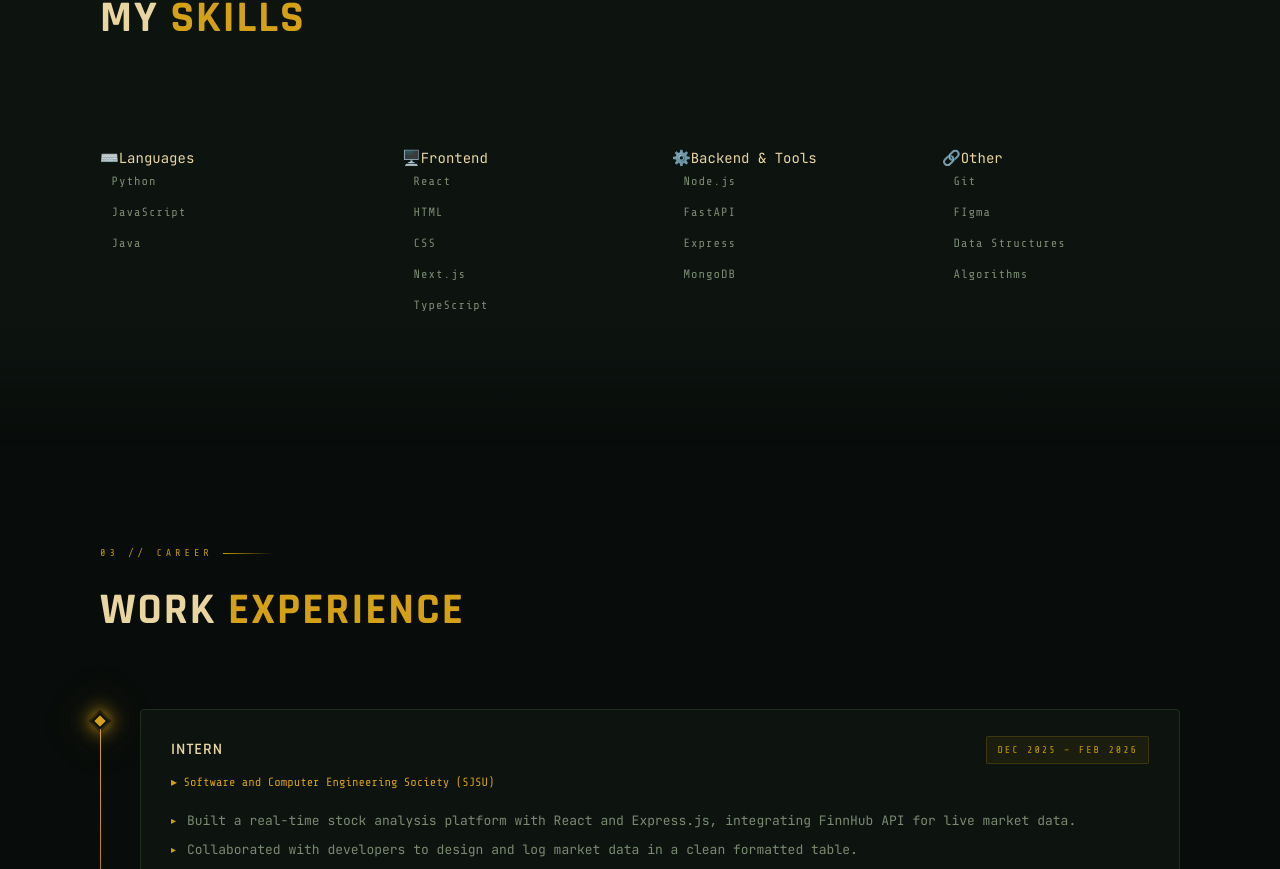
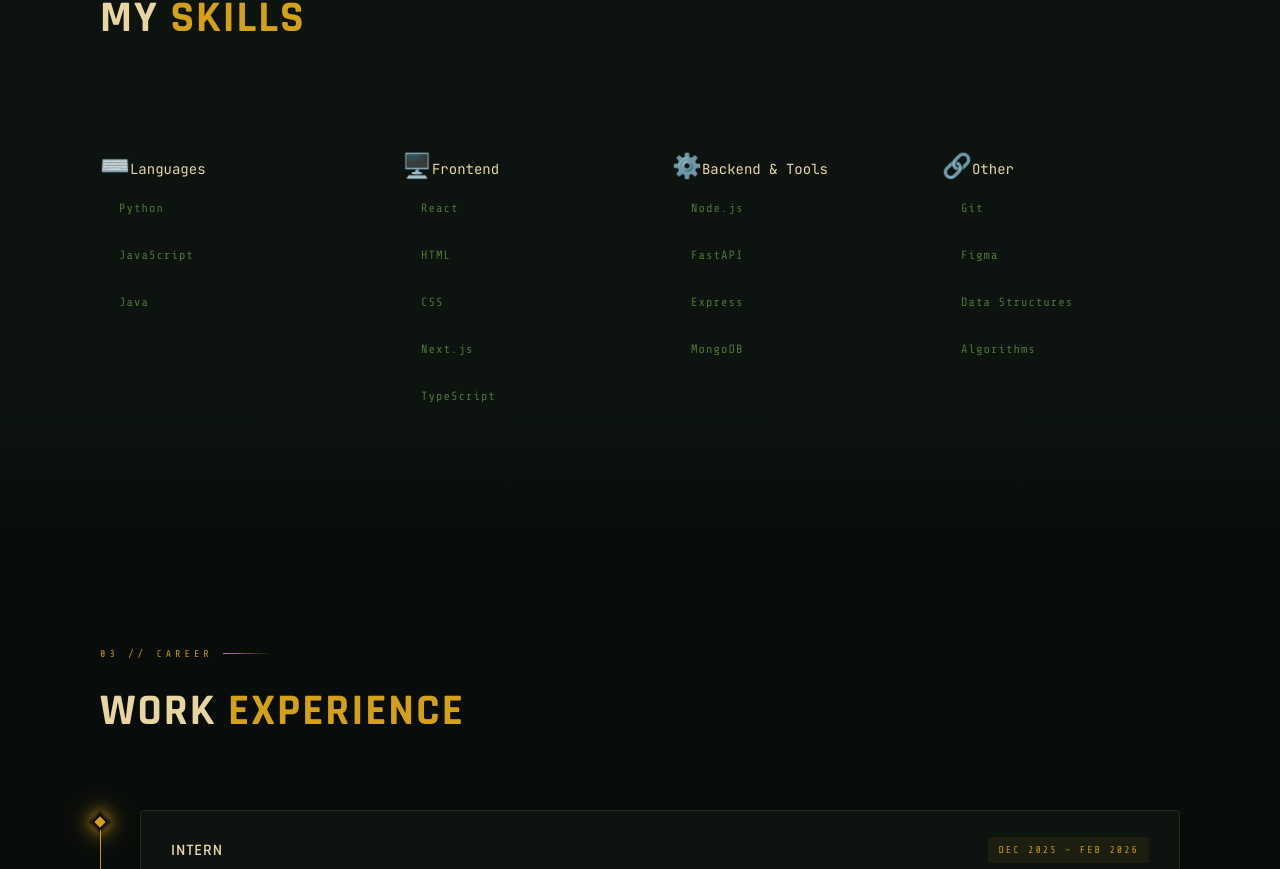
Before and after one commit to yiswangdev/personal-website, a React (Vite) app: page / in a window 1280 px wide. Shown: the part 1931-2800 px from the top of the page. Built offline with nearby package versions, Linux system fonts and the light colour scheme.

Commit message:
fix body texts

```diff
--- a/src/App.css
+++ b/src/App.css
@@ -11,7 +11,7 @@
   --gold-mid:  #b8860b;
   --amber:     #c49a00;
   --cream:     #e8d5a0;
-  --muted:     #7a8a72;
+  --muted:     #4a7634;
   --board:     #111a11;
   --border:    #1e2e1a;
   --border2:   #2a3e24;
@@ -309,6 +309,7 @@ body::after {
   border-radius: 3px; text-align: center;
   background: var(--bg2); position: relative; overflow: hidden;
   transition: border-color 0.3s, transform 0.3s;
+  display: flex; flex-direction: column; align-items: center; justify-content: center;
 }
 .stat-box::before {
   content: ''; position: absolute; top: 0; left: 0; right: 0; height: 1px;
@@ -320,6 +321,7 @@ body::after {
 .stat-num {
   font-family: var(--font-head); font-size: 26px; font-weight: 700;
   color: var(--gold); text-shadow: var(--glow-g); letter-spacing: 1px;
+
 }
 .stat-label {
   font-family: var(--font-mono);
@@ -370,14 +372,14 @@ body::after {
   gap: 8px;
 }
 
-.skill-cat-icon { font-size: 15px; opacity: 0.85; }
+.skill-cat-icon { font-size: 24px; opacity: 0.85; }
 
 .skill-list {
   list-style: none;
   padding: 0; margin: 0;
   display: flex;
   flex-direction: column;
-  gap: 10px;
+  gap: 5px;
 }
 
 .skill-item {
@@ -394,7 +396,7 @@ body::after {
 
 .skill-item::before {
   content: '▸';
-  font-size: 9px;
+  font-size: 24px;
   color: var(--gold-mid);
   opacity: 0;
   transition: opacity 0.2s;
@@ -461,7 +463,7 @@ body::after {
   font-family: var(--font-mono);
   font-size: 10px; letter-spacing: 2px;
   color: var(--amber); text-transform: uppercase;
-  background: rgba(196,154,0,0.08); border: 1px solid rgba(196,154,0,0.2);
+  background: rgba(196,154,0,0.08); border: px solid rgba(196,154,0,0.2);
   padding: 4px 10px; border-radius: 2px;
 }
 .exp-company { font-family: var(--font-mono); font-size: 12px; color: var(--gold); margin-bottom: 16px; }
@@ -500,8 +502,8 @@ body::after {
 .project-card:hover::before { border-color: var(--gold-mid); width: 80px; height: 80px; }
 .project-card:hover::after { opacity: 1; }
 .project-num {
-  font-family: var(--font-mono); font-size: 10px;
-  color: var(--border2); letter-spacing: 3px; margin-bottom: 14px;
+  font-family: var(--font-mono); font-size: 10px; color: var(--gold); text-shadow: var(--glow-g);
+  color: var(--border1); letter-spacing: 3px; margin-bottom: 14px;
 }
 .project-title {
   font-family: var(--font-head); font-size: 18px; font-weight: 600;
--- a/src/App.jsx
+++ b/src/App.jsx
@@ -69,7 +69,7 @@ const SKILLS = [
   {
     category: "Other",
     icon: "🔗",
-    skills: ["Git", "FIgma", "Data Structures", "Algorithms"],
+    skills: ["Git", "Figma", "Data Structures", "Algorithms"],
   },
 ];
 
```
